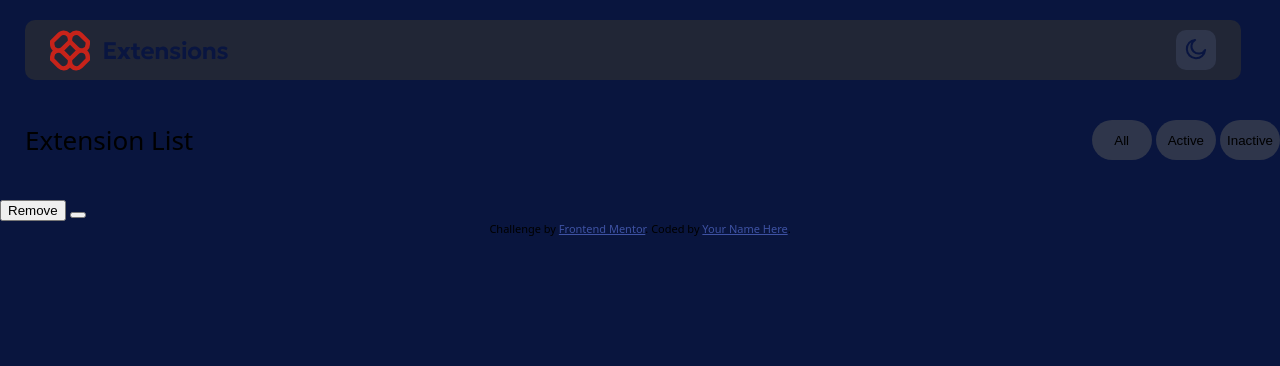
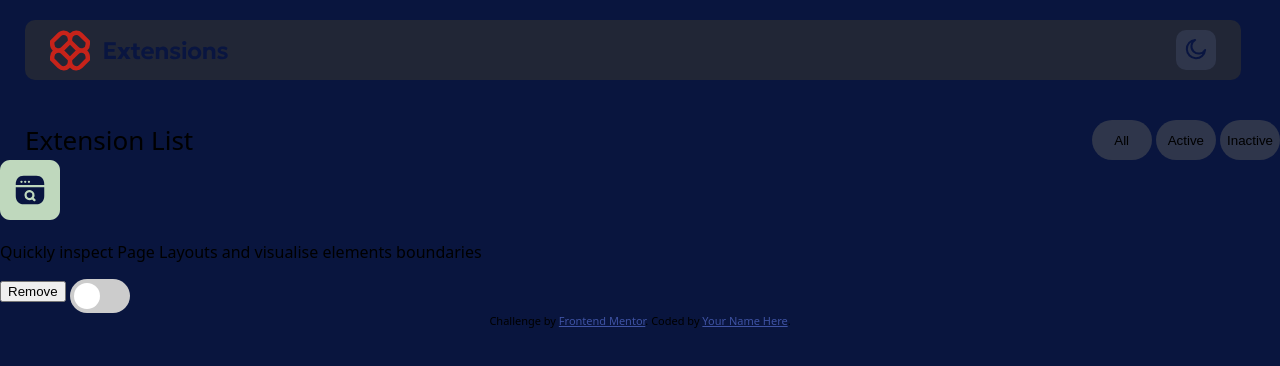
Before and after one commit to 0n3l1f3/browser-extensions-manager-ui-main, a plain HTML site: page index.html in a window 1280 px wide. Drawn offline with Linux system fonts and the light colour scheme; a web font is replaced by a local one.

Commit message:
update 2

```diff
--- a/index.html
+++ b/index.html
@@ -32,12 +32,16 @@
   <div class = "gridExtension" id = "gridExtension">
     <div class = "extension" id = "extension">
       <div class = "topGrid">
-        <img src="">
-        <p class = "description"></p>
+        <img src="assets/images/logo-devlens.svg">
+        <p class = "description">Quickly inspect Page Layouts and visualise elements boundaries</p>
       </div>
       <div class = "bottomGrid">
         <button>Remove</button>
-        <button></button>
+        <label class = "switch">
+          <input type="checkbox">
+          <span class="slider round"></span>
+        </label>
+
       </div>
     </div>
   </div>
--- a/styling.css
+++ b/styling.css
@@ -47,3 +47,65 @@ body{
     font-size:  26px;
     font-family: "Noto Sans", serif;
 }
+/* The switch - the box around the slider */
+.switch {
+  position: relative;
+  display: inline-block;
+  width: 60px;
+  height: 34px;
+}
+
+/* Hide default HTML checkbox */
+.switch input {
+  opacity: 0;
+  width: 0;
+  height: 0;
+}
+
+/* The slider */
+.slider {
+  position: absolute;
+  cursor: pointer;
+  top: 0;
+  left: 0;
+  right: 0;
+  bottom: 0;
+  background-color: #ccc;
+  -webkit-transition: .4s;
+  transition: .4s;
+}
+
+.slider:before {
+  position: absolute;
+  content: "";
+  height: 26px;
+  width: 26px;
+  left: 4px;
+  bottom: 4px;
+  background-color: white;
+  -webkit-transition: .4s;
+  transition: .4s;
+}
+
+input:checked + .slider {
+  background-color: #2196F3;
+}
+
+input:focus + .slider {
+  box-shadow: 0 0 1px #2196F3;
+}
+
+input:checked + .slider:before {
+  -webkit-transform: translateX(26px);
+  -ms-transform: translateX(26px);
+  transform: translateX(26px);
+}
+
+/* Rounded sliders */
+.slider.round {
+  border-radius: 34px;
+}
+
+.slider.round:before {
+  border-radius: 50%;
+}
```
